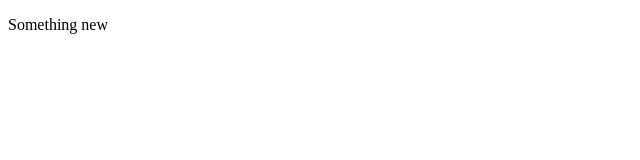
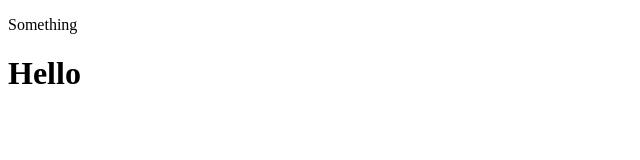
Before and after one commit to ankit-asint/test, a plain HTML site: page index.html in a window 1280 px wide. Shown: the whole page, without its empty margins (0-640 px from the left). Drawn offline with Linux system fonts and the light colour scheme.

Commit message:
Update index.html

```diff
--- a/index.html
+++ b/index.html
@@ -6,7 +6,8 @@
     <title>Git Test</title>
 </head>
 <body>
-    <p>Something new</p>
+    <p>Something</p>
+    <h1>Hello</h1>
 </body>
 </html>
 
```
